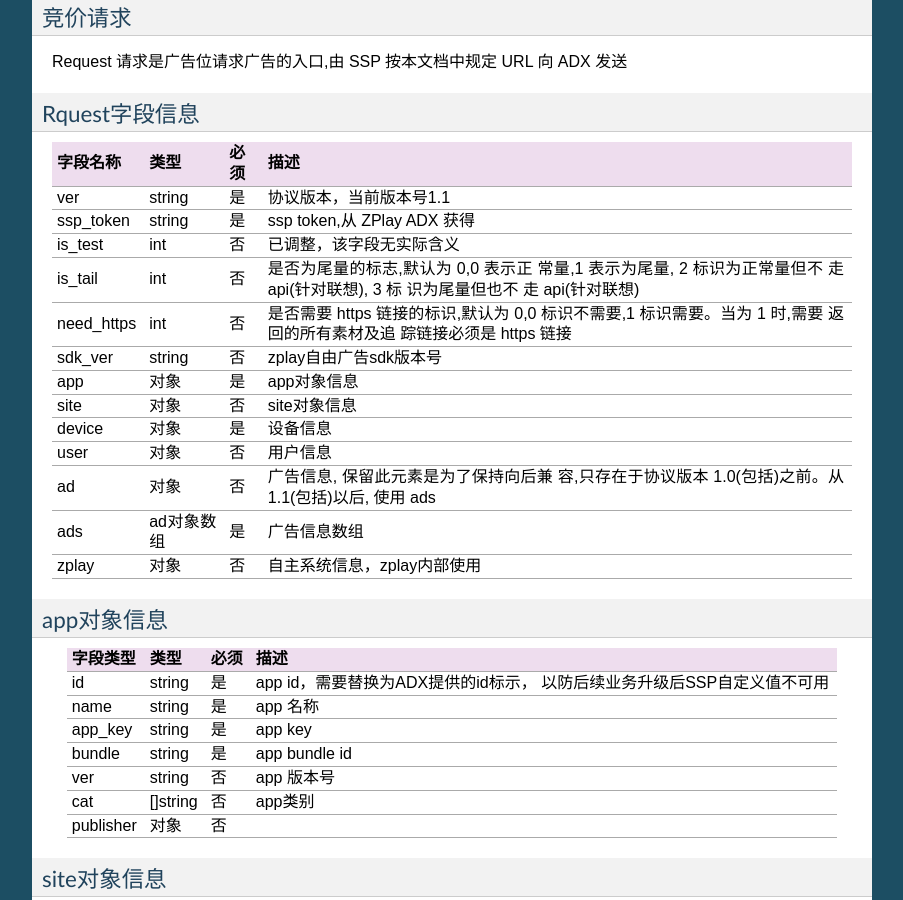
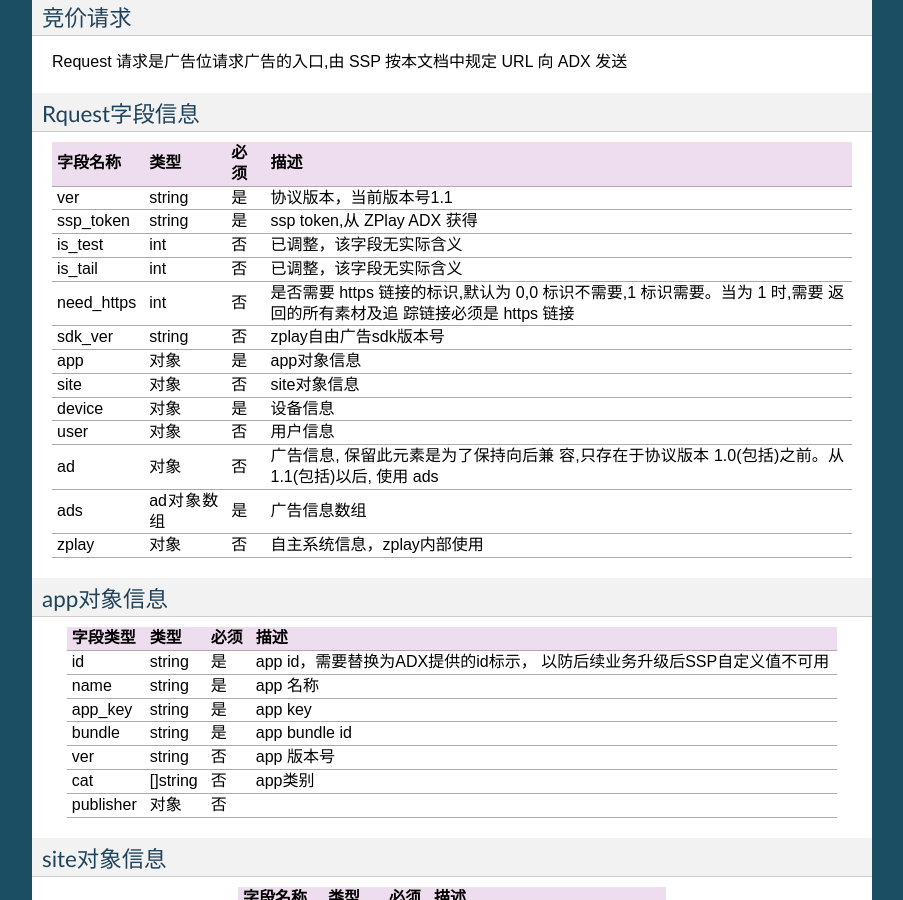
Before and after one commit to yumimobi/adx_ssp_doc, a Sphinx documentation site: the page built from docs/base.rst, in a window 1280 px wide and 900 px high, scrolled down 1297 px. Shown: the whole window, without its empty margins (198-1101 px from the left). Built offline with Sphinx 7.4.7, drawn with Linux system fonts in a browser that asks for light colours.

Commit message:
调整is_tail字段描述

```diff
--- a/docs/a-first.rst
+++ b/docs/a-first.rst
@@ -38,6 +38,6 @@
 +---------------+----------+------------+--------------------------------------+
 | v2.7          | Zhen     | 2017.12.28 | 增加对媒体替换点击点击坐标宏的要求   |
 +---------------+----------+------------+--------------------------------------+
-| v2.8          | Zhen     | 2018.03.14 | 修改is_test描述，补充app_id、        |
-|               |          |            | place_id替换为ADX标示的说明          |
+| v2.8          | Zhen     | 2018.03.14 | 修改is_test、is_tail描述，补充       |
+|               |          |            | app_id 、place_id替换为ADX标示的说明 |
 +---------------+----------+------------+--------------------------------------+
--- a/docs/base.rst
+++ b/docs/base.rst
@@ -79,10 +79,7 @@ Rquest字段信息
 +---------------+----------+-------+--------------------------------------+
 | is_test       | int      | 否    | 已调整，该字段无实际含义             |
 +---------------+----------+-------+--------------------------------------+
-| is_tail       | int      | 否    | 是否为尾量的标志,默认为 0,0 表示正   |
-|               |          |       | 常量,1 表示为尾量, 2 标识为正常量但不|
-|               |          |       | 走 api(针对联想), 3 标 识为尾量但也不|
-|               |          |       | 走 api(针对联想)                     |
+| is_tail       | int      | 否    | 已调整，该字段无实际含义             |
 +---------------+----------+-------+--------------------------------------+
 | need_https    | int      | 否    | 是否需要 https 链接的标识,默认为 0,0 |
 |               |          |       | 标识不需要,1 标识需要。当为 1 时,需要|
```
